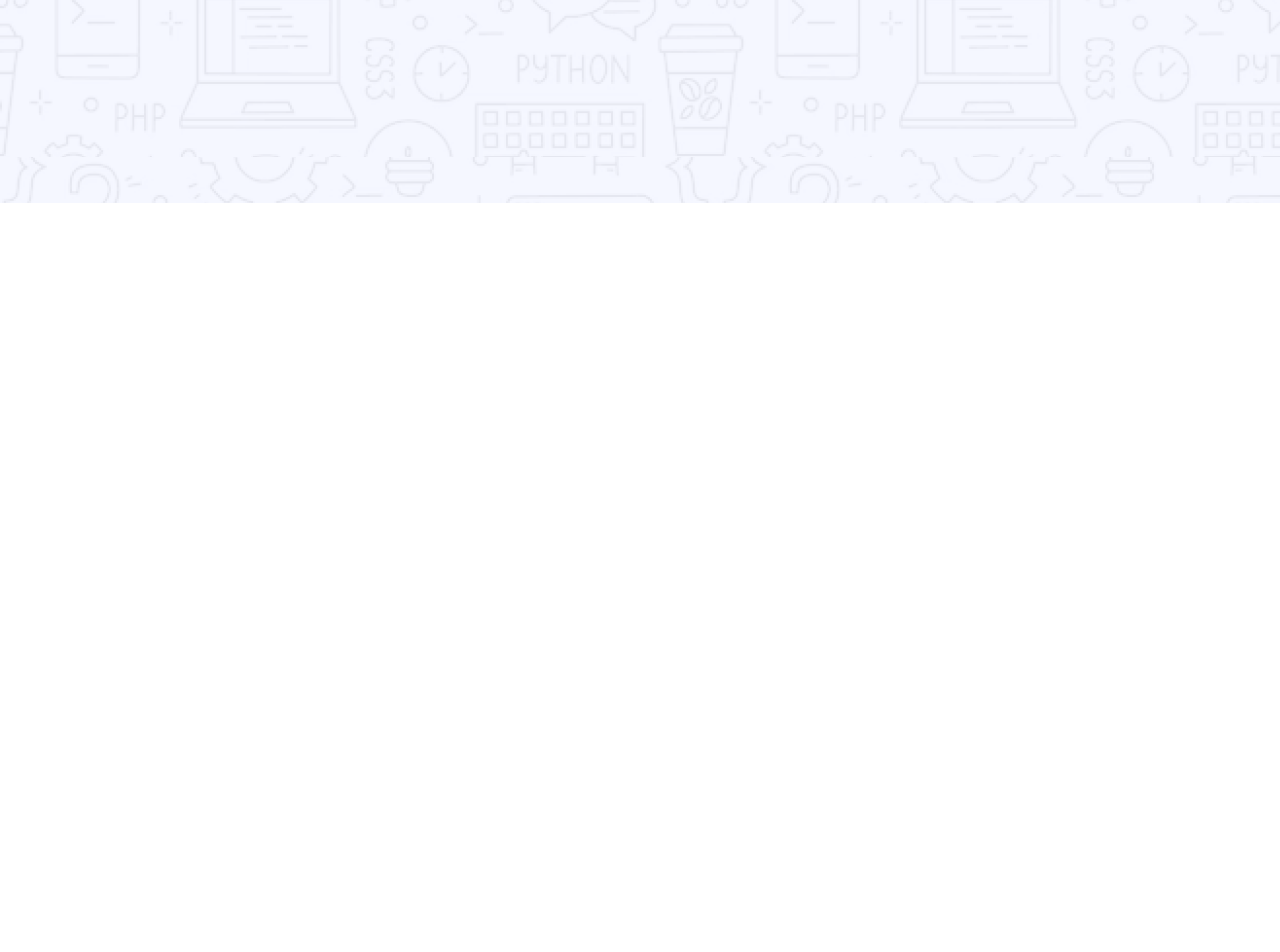
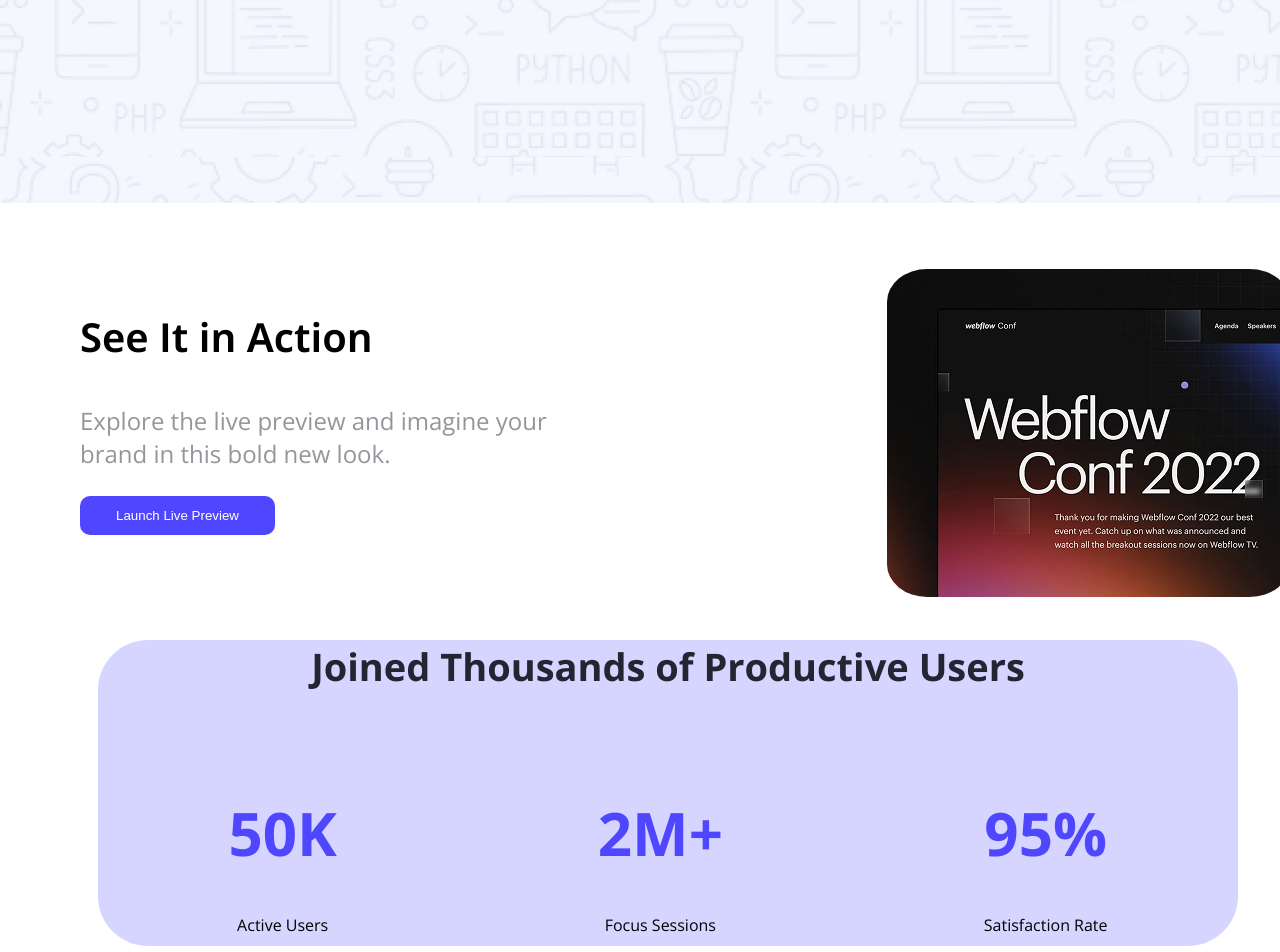
Before and after one commit to Sayed-Shafiul-Maznobin/first-assignment, a plain HTML site: page index.html in a window 1280 px wide. Shown: the part 500-1452 px from the top of the page. Before the commit the page ends 800 px from the top, so only its background shows below. Drawn offline with nearby package versions, Linux system fonts and the light colour scheme.

Commit message:
completed upto productive

```diff
--- a/index.html
+++ b/index.html
@@ -62,6 +62,74 @@
 
 
 
+                <div class="action">
+                    <div class="action-and-image">
+                        <div class="action1">
+                            <article>
+                                <br><br>
+
+                                <h3 class="actionhead">See It in Action</h3>
+                                <p class="explore">Explore the live preview and imagine your <br> brand in this bold new
+                                    look.</p>
+                            </article>
+                            <button class="button-all">Launch Live Preview</button>
+                        </div>
+
+                        <div class="action-image">
+                            <br><br><br>
+                            <img class="action-image" src="Assets/wc-mini.png" alt="">
+                        </div>
+                    </div>
+
+                </div>
+
+
+                <div class="bluebg">
+
+
+                    <div class="productive ">
+
+                        <h3 class="joined">Joined Thousands of Productive Users</h3>
+                        <br>
+
+                        <div class="joined123">
+
+                            <div class="j1">
+                                <h1>50K</h1>
+                                <p>Active Users</p>
+
+                            </div>
+
+
+
+
+                            <div class=" j2">
+                                <h1>2M+</h1>
+                                <p>Focus Sessions</p>
+
+                            </div>
+
+
+
+
+                            <div class="  j3">
+                                <h1>95%</h1>
+                                <p>Satisfaction Rate</p>
+
+                            </div>
+                        </div>
+
+
+
+
+
+                    </div>
+
+
+
+                </div>
+
+
 
 
 
--- a/style.css
+++ b/style.css
@@ -8,7 +8,8 @@
  }
 
  .full {
-     /* max-width:1440px; */
+
+     max-width: 1440px;
      margin-top: 5px;
  }
 
@@ -98,4 +99,69 @@
  .action-and-image {
      display: flex;
      justify-content: space-between;
+     margin: 0px 150px auto 80px;
  }
+
+ .action1 {
+     font-size: x-large;
+ }
+
+ .explore {
+     color: #2524327c;
+     font-weight: 100;
+ }
+
+ .action-image {
+     border-radius: 10%;
+ }
+
+ h3.actionhead {
+     font-weight: 650;
+     font-size: 40px;
+ }
+
+ .productive {
+     background-color: #4d47ff3a;
+     width: 1140px;
+     height: 306px;
+     border: auto 50 auto 100;
+     border-radius: 50px;
+     justify-content: center;
+     text-align: center;
+     color: #252432;
+     margin-left: 98px;
+
+
+ }
+
+ .joined {
+     font-size: 38px;
+     gap: 30px;
+
+ }
+
+ .joined123 {
+     display: flex;
+     text-align: center;
+     justify-content: space-around;
+
+
+ }
+
+ .j1 h1,
+ .j2 h1,
+ .j3 h1 {
+     color: #4E47FF;
+     font-size: 60px;
+ }
+
+
+ .j1 p,
+ .j2 p,
+ .j3 p {
+     color: #000000;
+     font-size: 20;
+ }
+
+
+ .bluebg {}
```
